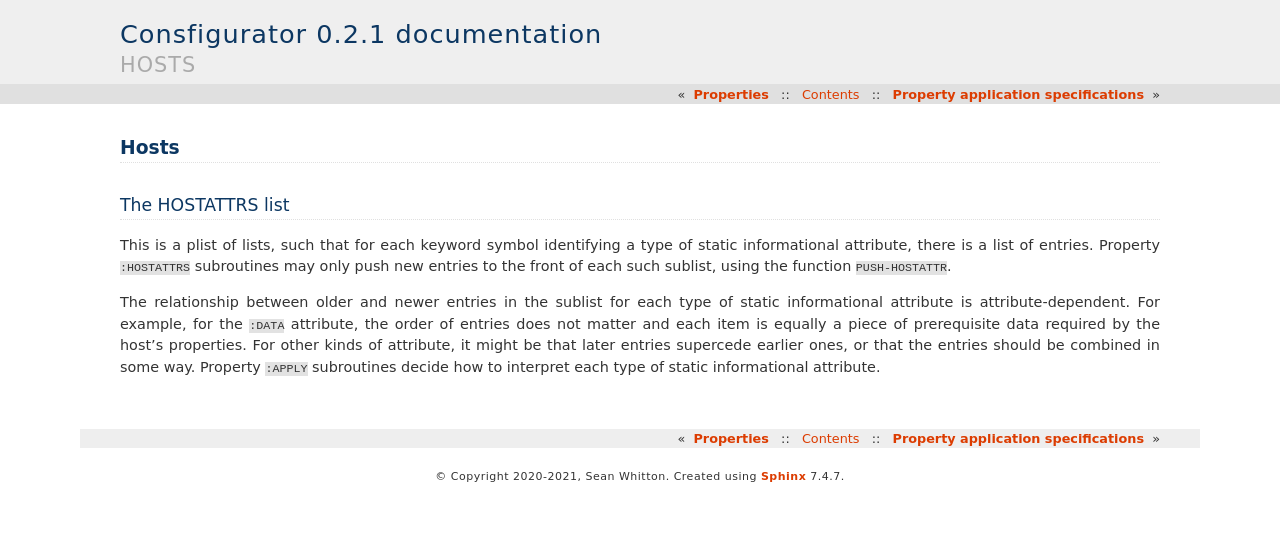
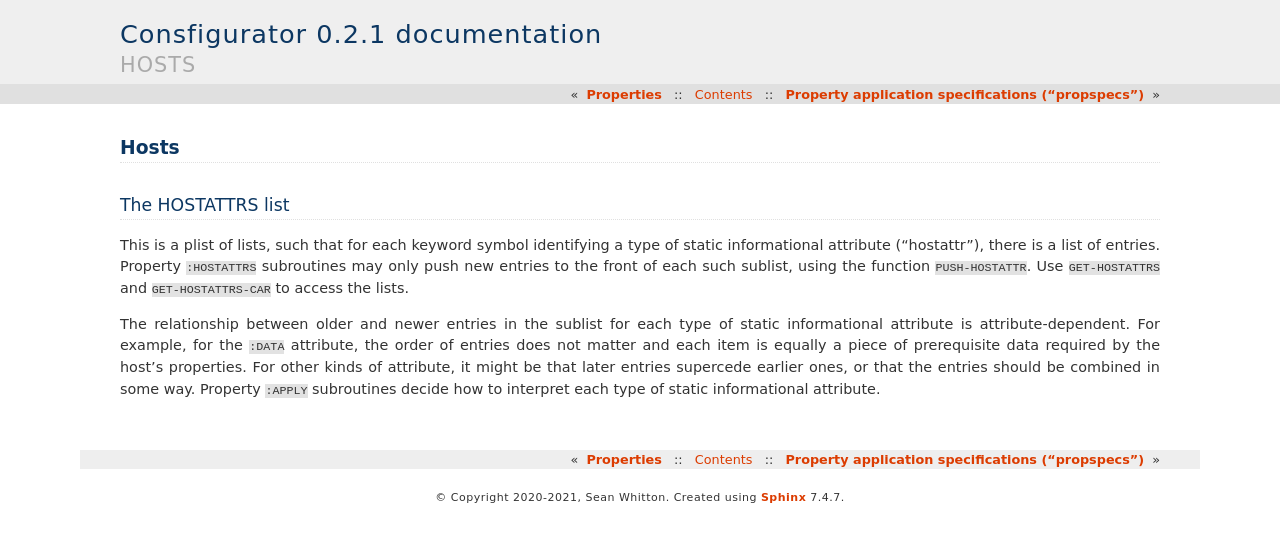
Before and after one commit to spwhitton/consfigurator, a Sphinx documentation site: the page built from doc/hosts.rst, in a window 1280 px wide. Shown: the top 542 px of the page. Built offline with Sphinx 7.4.7, drawn with Linux system fonts in a browser that asks for light colours.

Commit message:
add some abbreviations to docs: hostattrs, propspecs
Signed-off-by: Sean Whitton <spwhitton@spwhitton.name>

```diff
--- a/doc/hosts.rst
+++ b/doc/hosts.rst
@@ -5,9 +5,10 @@ The HOSTATTRS list
 ------------------
 
 This is a plist of lists, such that for each keyword symbol identifying a type
-of static informational attribute, there is a list of entries.  Property
-``:HOSTATTRS`` subroutines may only push new entries to the front of each such
-sublist, using the function ``PUSH-HOSTATTR``.
+of static informational attribute ("hostattr"), there is a list of entries.
+Property ``:HOSTATTRS`` subroutines may only push new entries to the front of
+each such sublist, using the function ``PUSH-HOSTATTR``.  Use
+``GET-HOSTATTRS`` and ``GET-HOSTATTRS-CAR`` to access the lists.
 
 The relationship between older and newer entries in the sublist for each type
 of static informational attribute is attribute-dependent.  For example, for
--- a/doc/propspecs.rst
+++ b/doc/propspecs.rst
@@ -1,5 +1,5 @@
-Property application specifications
-===================================
+Property application specifications ("propspecs")
+=================================================
 
 Combinators
 -----------
@@ -7,8 +7,8 @@ Combinators
 Currently supported: ``(unapply (foo 1 2 3))``, ``((foo 1 2 3) on-change (bar
 4 5 6) on-change (baz 7 8 9))`` and combinations thereof.
 
-Unevaluated property application specifications
------------------------------------------------
+Unevaluated property application specifications ("unevaluated propspecs")
+-------------------------------------------------------------------------
 
 In an atomic property application within an unevaluated property application
 specification, if the symbol naming the property ends with the character
```
Also changed, not shown: doc/introduction.rst (+6 -6 lines).
